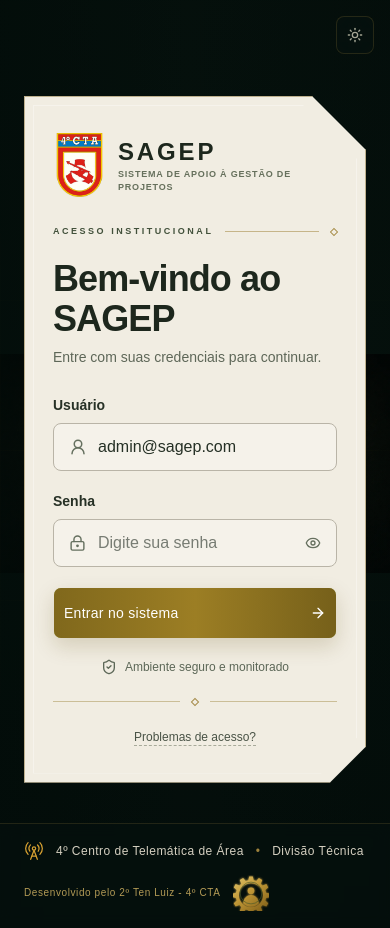
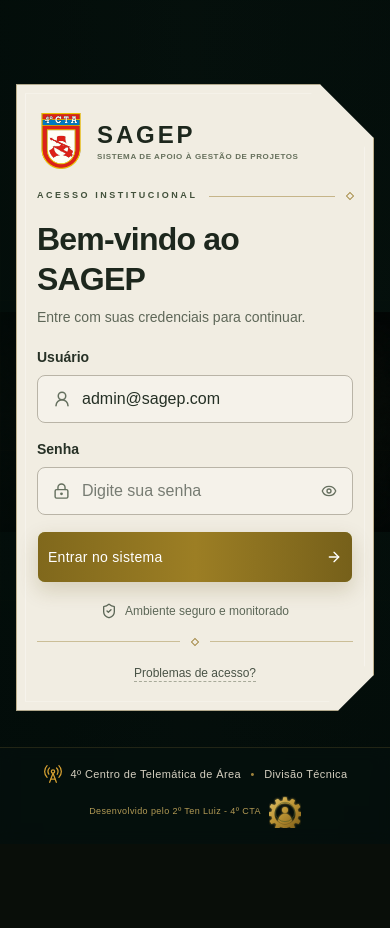
Before and after one commit to limachluiz/sagep-web, a React (Vite) app: page /login in a window 390 px wide. After the commit the page ends 844 px from the top, so only its background shows below. Built offline with nearby package versions, Linux system fonts and the light colour scheme.

Commit message:
ajusta responsividade e fixa tema do login

```diff
--- a/src/features/auth/pages/login-page.tsx
+++ b/src/features/auth/pages/login-page.tsx
@@ -23,7 +23,6 @@ import loginMap from "@/assets/sagep-login-cartography.webp"
 import { Button } from "@/components/ui/button"
 import { Input } from "@/components/ui/input"
 import { Label } from "@/components/ui/label"
-import { ThemeToggle } from "@/components/theme-toggle"
 import { authService } from "@/features/auth/auth.service"
 import { useAuthStore } from "@/features/auth/auth.store"
 
@@ -151,7 +150,7 @@ export function LoginPage() {
   }
 
   return (
-    <main className="sagep-login-shell relative min-h-screen overflow-hidden bg-[#06120e] text-[#f2efe5] selection:bg-[#c99b32] selection:text-[#152115]">
+    <main className="sagep-login-shell relative flex min-h-svh flex-col overflow-x-hidden bg-[#06120e] text-[#f2efe5] selection:bg-[#c99b32] selection:text-[#152115]">
       <div className="pointer-events-none absolute inset-0 flex items-center justify-center overflow-hidden" aria-hidden="true">
         <img
           src={loginMap}
@@ -163,18 +162,15 @@ export function LoginPage() {
       <div className="sagep-login-vignette pointer-events-none absolute inset-0" aria-hidden="true" />
       <div className="sagep-login-grid pointer-events-none absolute inset-0 opacity-30" aria-hidden="true" />
 
-      <div className="absolute right-4 top-4 z-30 flex items-center gap-2 sm:right-7 sm:top-6">
+      <div className="absolute right-3 top-3 z-30 sm:right-6 sm:top-5 lg:right-7 lg:top-6">
         <div className="hidden items-center gap-2 rounded-md border border-[#a9893d]/20 bg-[#07120f]/70 px-4 py-2 text-[9px] font-semibold uppercase tracking-[.2em] text-[#d8b45a] backdrop-blur-md sm:flex">
           <span className="size-2 rounded-full bg-[#e7b64b] shadow-[0_0_12px_#e7b64b]" />
           Sistema operacional
         </div>
-        <div className="rounded-md border border-[#a9893d]/20 bg-[#07120f]/70 text-[#d8b45a] backdrop-blur-md">
-          <ThemeToggle />
-        </div>
       </div>
 
-      <div className="relative z-10 grid min-h-[calc(100vh-105px)] w-full items-center gap-8 px-6 pb-10 pt-24 lg:grid-cols-[minmax(0,1fr)_520px] lg:gap-16 lg:px-[46px] lg:pb-8 lg:pt-20">
-        <section className="hidden min-w-0 -translate-y-5 flex-col justify-center lg:flex">
+      <div className="sagep-login-content relative z-10 grid w-full flex-1 items-center gap-8 px-4 pb-8 pt-20 sm:px-6 sm:pb-10 sm:pt-24 xl:grid-cols-[minmax(0,1fr)_minmax(440px,520px)] xl:gap-10 xl:px-[46px] xl:pb-8 xl:pt-20 2xl:gap-16">
+        <section className="sagep-login-identity hidden min-w-0 -translate-y-5 flex-col justify-center xl:flex">
           <div className="w-full max-w-[620px]">
             <div className="mx-auto flex w-fit flex-col items-center text-center">
               <div className="relative mb-3">
@@ -223,27 +219,27 @@ export function LoginPage() {
           </div>
         </section>
 
-        <section className="flex items-center justify-center">
-          <div className="sagep-login-card relative w-full max-w-[520px] bg-[#f1ede2] px-7 py-9 text-[#1d271d] shadow-[16px_22px_0_rgba(16,27,18,.64),0_28px_70px_rgba(0,0,0,.38)] sm:px-12 sm:py-11">
-            <div className="mb-7 flex items-center gap-3 lg:hidden">
-              <img src={ctaLogo} alt="Brasão do 4º Centro de Telemática de Área" className="h-16 w-14 object-contain" />
+        <section className="flex min-w-0 items-center justify-center xl:justify-end">
+          <div className="sagep-login-card relative w-full max-w-[520px] bg-[#f1ede2] px-5 py-7 text-[#1d271d] shadow-[10px_14px_0_rgba(16,27,18,.58),0_24px_56px_rgba(0,0,0,.34)] sm:px-9 sm:py-9 lg:px-12 lg:py-11 xl:shadow-[16px_22px_0_rgba(16,27,18,.64),0_28px_70px_rgba(0,0,0,.38)]">
+            <div className="mb-5 flex items-center gap-3 sm:mb-7 xl:hidden">
+              <img src={ctaLogo} alt="Brasão do 4º Centro de Telemática de Área" className="h-14 w-12 shrink-0 object-contain sm:h-16 sm:w-14" />
               <div>
-                <p className="font-heading text-2xl font-extrabold tracking-[.12em]">SAGEP</p>
-                <p className="text-[9px] font-semibold uppercase tracking-[.09em] text-[#66705c]">Sistema de Apoio à Gestão de Projetos</p>
+                <p className="font-heading text-2xl font-extrabold tracking-[.12em] sm:text-[1.7rem]">SAGEP</p>
+                <p className="max-w-[260px] text-[8px] font-semibold uppercase leading-3 tracking-[.075em] text-[#66705c] sm:text-[9px] sm:tracking-[.09em]">Sistema de Apoio à Gestão de Projetos</p>
               </div>
             </div>
 
-            <div className="mb-7">
-              <div className="mb-5 flex items-center gap-3">
+            <div className="mb-5 sm:mb-7">
+              <div className="mb-4 flex items-center gap-3 sm:mb-5">
                 <p className="text-[9px] font-bold uppercase tracking-[.28em] text-[#42513b]">Acesso institucional</p>
                 <span className="h-px flex-1 bg-[#aa914f]/60" aria-hidden="true" />
                 <span className="size-1.5 rotate-45 border border-[#aa914f]" aria-hidden="true" />
               </div>
-              <h1 className="font-heading text-4xl font-bold tracking-tight sm:text-[2.65rem]">Bem-vindo ao SAGEP</h1>
+              <h1 className="font-heading text-[2rem] font-bold leading-tight tracking-tight sm:text-[2.65rem]">Bem-vindo ao SAGEP</h1>
               <p className="mt-2 text-sm text-[#5e6758]">Entre com suas credenciais para continuar.</p>
             </div>
 
-            <form className="space-y-5" onSubmit={handleSubmit}>
+            <form className="space-y-4 sm:space-y-5" onSubmit={handleSubmit}>
               <div className="space-y-2">
                 <Label htmlFor="email" className="text-sm font-semibold text-[#273126]">Usuário</Label>
                 <div className="group relative">
@@ -306,7 +302,7 @@ export function LoginPage() {
               <span>Ambiente seguro e monitorado</span>
             </div>
 
-            <div className="my-6 flex items-center gap-3 text-[#b7a66f]/65" aria-hidden="true">
+            <div className="my-5 flex items-center gap-3 text-[#b7a66f]/65 sm:my-6" aria-hidden="true">
               <span className="h-px flex-1 bg-current" />
               <span className="size-1.5 rotate-45 border border-[#a68c4b]" />
               <span className="h-px flex-1 bg-current" />
@@ -323,16 +319,16 @@ export function LoginPage() {
         </section>
       </div>
 
-      <footer className="relative z-20 grid min-h-[105px] items-center gap-3 border-t border-[#d0aa4b]/15 bg-[#06110e]/76 px-6 py-4 text-[#d5d0c1] backdrop-blur-sm sm:grid-cols-2 lg:px-[46px]">
-        <div className="flex items-center gap-3">
-          <RadioTower className="size-5 text-[#d5a032]" strokeWidth={1.5} aria-hidden="true" />
-          <p className="text-xs tracking-[.04em] sm:text-sm">
-            4º Centro de Telemática de Área <span className="px-2 text-[#9e823c]">•</span> Divisão Técnica
+      <footer className="relative z-20 grid min-h-[88px] items-center gap-3 border-t border-[#d0aa4b]/15 bg-[#06110e]/76 px-4 py-4 text-[#d5d0c1] backdrop-blur-sm sm:grid-cols-2 sm:px-6 lg:px-[46px] xl:min-h-[105px]">
+        <div className="flex items-center justify-center gap-2 text-center sm:justify-start sm:text-left">
+          <RadioTower className="size-5 shrink-0 text-[#d5a032]" strokeWidth={1.5} aria-hidden="true" />
+          <p className="text-[11px] leading-4 tracking-[.035em] sm:text-sm">
+            4º Centro de Telemática de Área <span className="px-1.5 text-[#9e823c] sm:px-2">•</span> Divisão Técnica
           </p>
         </div>
-        <div className="flex items-center gap-3 sm:justify-end">
-          <p className="text-[10px] tracking-[.06em] text-[#b39b56] sm:text-xs">Desenvolvido pelo 2º Ten Luiz - 4º CTA</p>
-          <img src={engineeringGear} alt="" aria-hidden="true" className="size-9 object-contain opacity-90" />
+        <div className="flex items-center justify-center gap-2 sm:justify-end sm:gap-3">
+          <p className="text-center text-[9px] tracking-[.045em] text-[#b39b56] sm:text-right sm:text-xs sm:tracking-[.06em]">Desenvolvido pelo 2º Ten Luiz - 4º CTA</p>
+          <img src={engineeringGear} alt="" aria-hidden="true" className="size-8 shrink-0 object-contain opacity-90 sm:size-9" />
         </div>
       </footer>
     </main>
```
